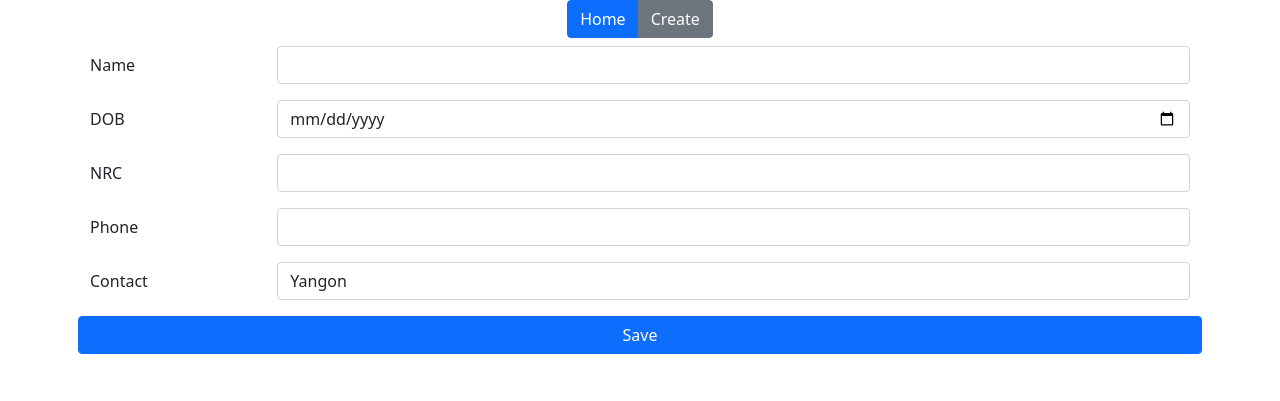
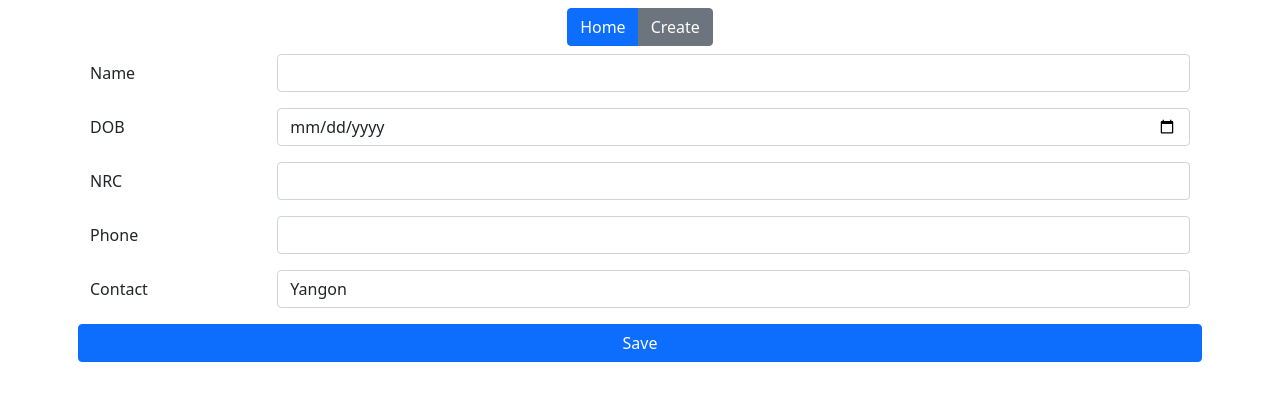
Before and after one commit to kylesinlynn/student-management-django-turbolinks, a Django app: page /create/ in a window 1280 px wide. Shown: the top 401 px of the page. Run offline with Django 4.2, Linux system fonts and the light colour scheme; tables that the repository leaves empty hold one stand-in row (values such as "Sample post").

Commit message:
fixed some errors

```diff
--- a/student/templates/base.html
+++ b/student/templates/base.html
@@ -15,7 +15,7 @@
     <title>Hello, world!</title>
   </head>
   <body>
-    <ul class="nav justify-content-center">
+    <ul class="nav justify-content-center my-2">
       <div class="btn-group" role="group">
         <a href="{% url 'home' %}" class="btn btn-primary">Home</a>
         <a href="{% url 'create' %}" class="btn btn-secondary">Create</a>
```
Also changed, not shown: student/migrations/0001_initial.py, student/migrations/__init__.py (added).
